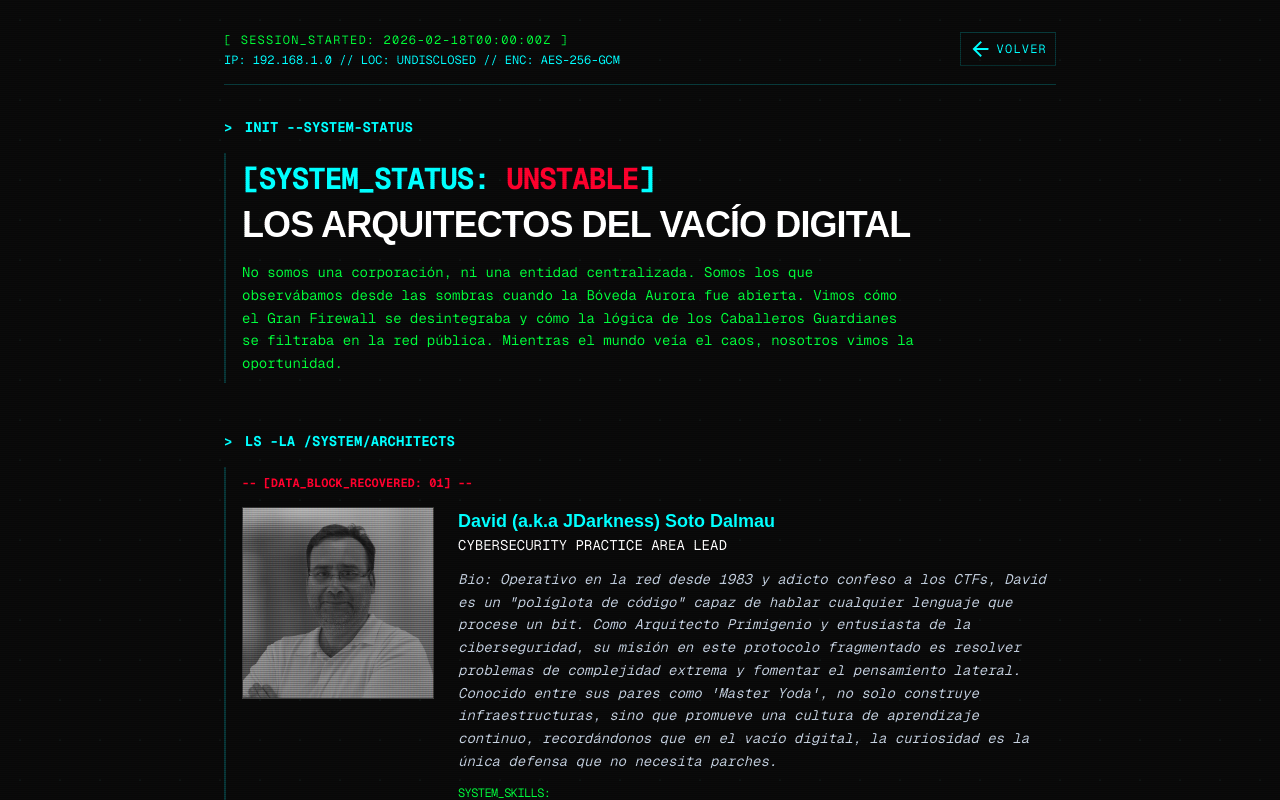
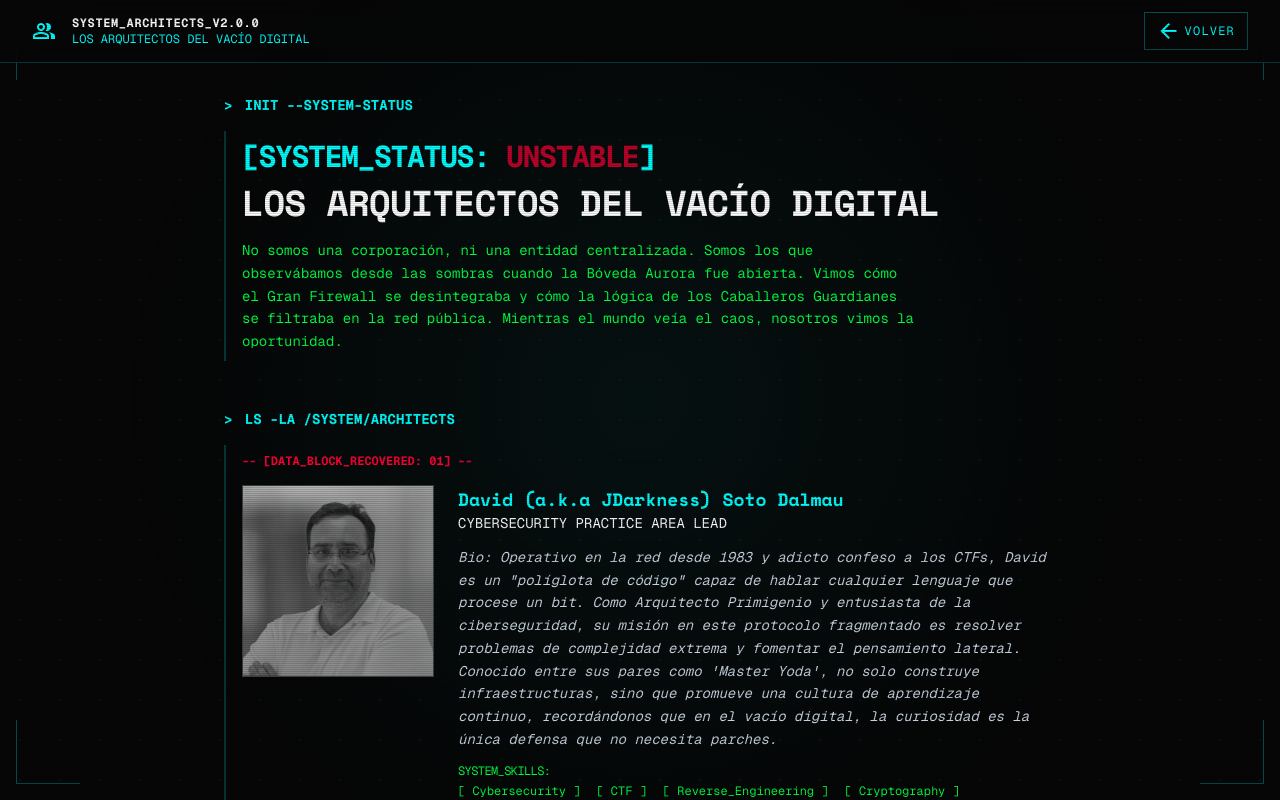
Before and after one commit to ERNI-Academy/ERNI-Bots_V2, a Next.js app in the folder web/: page /about in a window 1280 px wide. Shown: the top 800 px of the page. Built offline with nearby package versions, Linux system fonts and the light colour scheme.

Commit message:
feat: update navigation link text to 'VOLVER' in About and Premios pages

```diff
--- a/web/app/about/page.tsx
+++ b/web/app/about/page.tsx
@@ -1,8 +1,9 @@
 "use client";
 
-import { useEffect } from "react";
-import { useRouter } from "next/navigation";
 import Link from "next/link";
+import { Space_Mono } from "next/font/google";
+
+const spaceMono = Space_Mono({ weight: ["400", "700"], subsets: ["latin"] });
 
 const TEAM = [
     {
@@ -53,46 +54,60 @@ const TEAM = [
 ];
 
 export default function AboutPage() {
-    const router = useRouter();
-
-    useEffect(() => {
-
-    }, [router]);
-
     return (
-        <div className="bg-background-dark font-[var(--font-display)] text-white selection:bg-primary selection:text-background-dark overflow-x-hidden min-h-screen">
-            {/* CRT overlay */}
-            <div className="crt-overlay fixed inset-0 pointer-events-none z-50 mix-blend-overlay" />
+        <div className={`${spaceMono.className} fixed inset-0 flex flex-col bg-[#050505] text-primary overflow-hidden`}>
+            {/* CRT scanlines */}
+            <div className="scanlines" />
 
             {/* Dot-grid background */}
             <div
-                className="fixed inset-0 pointer-events-none opacity-30"
+                className="fixed inset-0 pointer-events-none opacity-20"
                 style={{
+                    backgroundImage: "radial-gradient(rgba(0,255,255,0.3) 1px, transparent 0)",
                     backgroundSize: "40px 40px",
-                    backgroundImage: "radial-gradient(circle, #1a2e2e 1px, transparent 1px)",
                 }}
             />
 
-            <div className="relative max-w-4xl mx-auto p-4 md:p-8 min-h-screen">
+            {/* Holographic radial glow */}
+            <div
+                className="fixed inset-0 pointer-events-none"
+                style={{ background: "radial-gradient(circle at center, rgba(0,255,255,0.05) 0%, transparent 70%)" }}
+            />
 
-                {/* ── Session header ── */}
-                <div className="mb-8 border-b border-primary/20 pb-4 flex items-start justify-between gap-4">
-                    <div>
-                        <p className="text-[#00ff41] text-xs mb-1 uppercase tracking-widest font-mono">
-                            [ SESSION_STARTED: 2026-02-18T00:00:00Z ]
-                        </p>
-                        <p className="text-xs text-[#00ffff] font-mono">
-                            IP: 192.168.1.0 // LOC: UNDISCLOSED // ENC: AES-256-GCM
+            {/* Corner brackets */}
+            <div className="fixed top-4 left-4 size-16 border-t border-l border-primary/30 pointer-events-none" />
+            <div className="fixed top-4 right-4 size-16 border-t border-r border-primary/30 pointer-events-none" />
+            <div className="fixed bottom-4 left-4 size-16 border-b border-l border-primary/30 pointer-events-none" />
+            <div className="fixed bottom-4 right-4 size-16 border-b border-r border-primary/30 pointer-events-none" />
+
+            {/* ─── HEADER ─── */}
+            <header className="flex items-center justify-between border-b border-primary/20 bg-[#050505]/80 px-4 md:px-8 py-3 backdrop-blur-md z-10 sticky top-0 shrink-0">
+                <div className="flex items-center gap-2 md:gap-4">
+                    <div className="size-6 text-primary flex items-center justify-center">
+                        <span className="material-symbols-outlined text-xl md:text-2xl">people</span>
+                    </div>
+                    <div className="flex flex-col">
+                        <h1 className="text-white text-xs font-mono font-bold leading-tight tracking-wider uppercase">
+                            SYSTEM_ARCHITECTS_v2.0.0
+                        </h1>
+                        <p className="text-primary text-xs font-mono">
+                            LOS ARQUITECTOS DEL VACÍO DIGITAL
                         </p>
                     </div>
+                </div>
+                <div className="flex items-center gap-2 md:gap-4">
                     <Link
-                        href="/"
-                        className="shrink-0 flex items-center gap-1 text-xs uppercase tracking-widest text-[#00ffff] hover:text-primary font-mono border border-primary/20 hover:border-primary/50 px-2 py-1 transition-colors"
+                        href="/dashboard"
+                        className="flex items-center gap-1 px-3 py-1.5 border border-primary/30 hover:bg-primary/20 text-primary transition-colors font-mono text-xs uppercase tracking-widest"
                     >
-                        <span className="material-symbols-outlined text-xs">arrow_back</span>
-                        VOLVER
+                        <span className="material-symbols-outlined text-sm">arrow_back</span>
+                        <span className="hidden sm:inline">VOLVER</span>
                     </Link>
                 </div>
+            </header>
+
+            <div className="flex-1 overflow-y-auto">
+            <div className="relative max-w-4xl mx-auto p-4 md:p-8">
 
                 {/* ── Hero ── */}
                 <div className="mb-12">
@@ -219,6 +234,7 @@ export default function AboutPage() {
                 </div>
 
             </div>
+            </div>
         </div>
     );
 }
--- a/web/app/premios/page.tsx
+++ b/web/app/premios/page.tsx
@@ -92,7 +92,7 @@ export default function PremiosPage() {
                         className="flex items-center gap-1 px-3 py-1.5 border border-primary/30 hover:bg-primary/20 text-primary transition-colors font-mono text-xs uppercase tracking-widest"
                     >
                         <span className="material-symbols-outlined text-sm">arrow_back</span>
-                        <span className="hidden sm:inline">DASHBOARD</span>
+                        <span className="hidden sm:inline">VOLVER</span>
                     </Link>
                 </div>
             </header>
```
